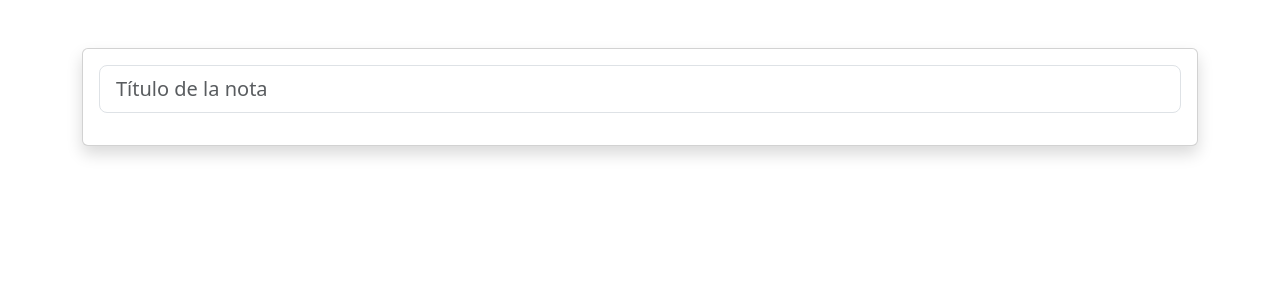
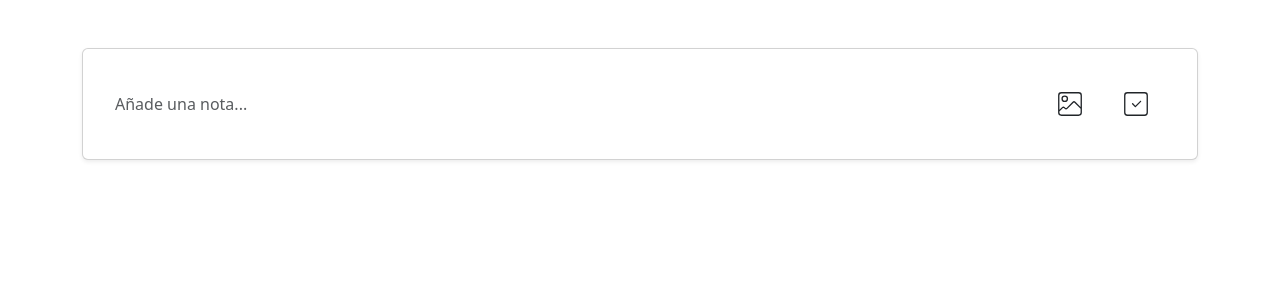
Before and after one commit to Josel02/miss-notes-react-dsw, a React (Create React App) app: page / in a window 1280 px wide. Shown: the top 300 px of the page. Built offline with nearby package versions, Linux system fonts and the light colour scheme.

Commit message:
Terminado diseño principal para Añadir Nota

```diff
--- a/package.json
+++ b/package.json
@@ -9,8 +9,11 @@
     "@testing-library/user-event": "^13.5.0",
     "bootstrap": "^5.3.3",
     "react": "^18.2.0",
+    "react-bootstrap": "^2.10.1",
     "react-dom": "^18.2.0",
+    "react-icons": "^5.0.1",
     "react-scripts": "5.0.1",
+    "react-tooltip": "^5.26.3",
     "web-vitals": "^2.1.4"
   },
   "scripts": {
--- /dev/null
+++ b/src/NoteForm.css
@@ -0,0 +1,31 @@
+
+  /* Ajustamos el tamaño de los botones sin cambiar el tamaño de la fuente */
+.custom-btn-lg {
+    padding: 0.5rem 1rem;
+    font-size: 1rem;
+    line-height: 1.5;
+  }
+
+  /* Estilo para los iconos para asegurar que se ajusten al tamaño deseado */
+  .icon-button {
+    display: inline-flex;
+    align-items: center;
+    justify-content: center;
+    padding: 0.5rem 1rem;
+  }
+
+  .icon-button svg {
+    width: 2em;
+    height: 2em;
+  }
+
+
+  .icon-button .bi { /* Personalización de los iconos */
+    font-size: 1.5rem;
+  }
+
+  /* Personalización del título */
+  .title-input {
+    font-weight: bold;
+    font-size: 1.25rem;
+  }
--- a/src/NoteForm.js
+++ b/src/NoteForm.js
@@ -1,77 +1,102 @@
 import React, { useState } from 'react';
+import { CiSquareCheck, CiImageOn } from "react-icons/ci";
+import { Tooltip, OverlayTrigger } from 'react-bootstrap';
+import './NoteForm.css';
 
 const NoteForm = () => {
+  const [isExpanded, setIsExpanded] = useState(false);
   const [title, setTitle] = useState('');
   const [content, setContent] = useState('');
-  const [isExpanded, setIsExpanded] = useState(false);
 
-  const expandForm = () => setIsExpanded(true);
-
-  const addListItem = () => {
-    setContent((prevContent) => `${prevContent}${prevContent ? '\n' : ''}- `);
-  };
-
-  const cancelNoteCreation = () => {
-    setTitle('');
-    setContent('');
-    setIsExpanded(false);
+  const handleExpandClick = () => {
+    setIsExpanded(true);
   };
 
   const handleTitleChange = (e) => setTitle(e.target.value);
-
   const handleContentChange = (e) => setContent(e.target.value);
 
   const handleSubmit = (e) => {
     e.preventDefault();
     console.log('Nota creada:', { title, content });
-    cancelNoteCreation(); // Resetear formulario tras el envío
+    setIsExpanded(false);
+    setTitle('');
+    setContent('');
   };
+
+  const handleIconClick = (e) => {
+    e.stopPropagation(); // Previene la expansión del formulario cuando se clickea el icono
+    console.log('Icon action');
+  };
+
+  // Función para generar un Tooltip
+  const renderTooltip = (message) => (
+    <Tooltip>
+      {message}
+    </Tooltip>
+  );
 
   return (
     <div className="container mt-5">
-      <form onSubmit={handleSubmit} className={isExpanded ? "card shadow-lg p-3 mb-5 bg-white rounded expanded" : "card shadow p-3 mb-5 bg-white rounded"}>
+      <div className={`card shadow-sm p-3 mb-5 bg-white rounded ${!isExpanded ? "clickable" : ""}`} onClick={!isExpanded ? handleExpandClick : undefined}>
+        <div className="card-body">
+          {!isExpanded ? (
+            <div className="d-flex justify-content-between align-items-center">
+              <span className="text-muted">Añade una nota...</span>
+              <div>
+                <OverlayTrigger
+                  placement="top"
+                  overlay={renderTooltip("Subir imagen")}
+                >
+                  <button className="btn icon-button" onClick={handleIconClick}>
+                    <CiImageOn size="2em" />
+                  </button>
+                </OverlayTrigger>
+                <OverlayTrigger
+                  placement="top"
+                  overlay={renderTooltip("Nueva lista")}
+                >
+                  <button className="btn icon-button ms-2" onClick={handleIconClick}>
+                    <CiSquareCheck size="2em" />
+                  </button>
+                </OverlayTrigger>
+              </div>
+            </div>
+          ) : (
+            <form onSubmit={handleSubmit}>
               <div className="form-group mb-3">
-          <input
-            type="text"
-            className="form-control form-control-lg"
-            placeholder="Título de la nota"
-            value={title}
-            onChange={handleTitleChange}
-            onFocus={expandForm}
-            required
-          />
+                <input type="text" className="form-control form-control-lg title-input" placeholder="Título de la nota" value={title} onChange={handleTitleChange} required />
               </div>
-        {isExpanded && (
-          <>
               <div className="form-group mb-3">
-              <textarea
-                className="form-control"
-                rows="5"
-                placeholder="Añade un texto..."
-                value={content}
-                onChange={handleContentChange}
-                required
-              />
+                <textarea className="form-control" rows="3" placeholder="Añade un texto..." value={content} onChange={handleContentChange} required></textarea>
               </div>
-            <div className="btn-group mb-3" role="group" aria-label="Basic example">
-              <button type="button" className="btn btn-secondary" onClick={addListItem}>
-                Añadir Ítem
+              <div className="d-flex justify-content-between align-items-center">
+                <div>
+                  <OverlayTrigger
+                    placement="top"
+                    overlay={renderTooltip("Subir imagen")}
+                  >
+                    <button className="btn icon-button" onClick={handleIconClick}>
+                      <CiImageOn size="2em" />
                     </button>
-              <button type="button" className="btn btn-outline-primary" onClick={() => {}}>
-                Subir Imagen
+                  </OverlayTrigger>
+                  <OverlayTrigger
+                    placement="top"
+                    overlay={renderTooltip("Nueva lista")}
+                  >
+                    <button className="btn icon-button ms-2" onClick={handleIconClick}>
+                      <CiSquareCheck size="2em" />
                     </button>
+                  </OverlayTrigger>
                 </div>
-            <div className="form-group">
-              <button type="button" className="btn btn-outline-danger me-2" onClick={cancelNoteCreation}>
-                Cancelar
-              </button>
-              <button type="submit" className="btn btn-success">
-                Guardar
-              </button>
+                <div>
+                  <button type="submit" className="btn btn-primary custom-btn-lg">Guardar</button>
+                  <button type="button" className="btn btn-secondary ms-2 custom-btn-lg" onClick={() => setIsExpanded(false)}>Cancelar</button>
                 </div>
-          </>
+              </div>
+            </form>
           )}
-      </form>
+        </div>
+      </div>
     </div>
   );
 };
```
Also changed, not shown: 1 other file (tests, documents, lock files or other folders). Lines whose indentation alone changed are shown as unchanged.
